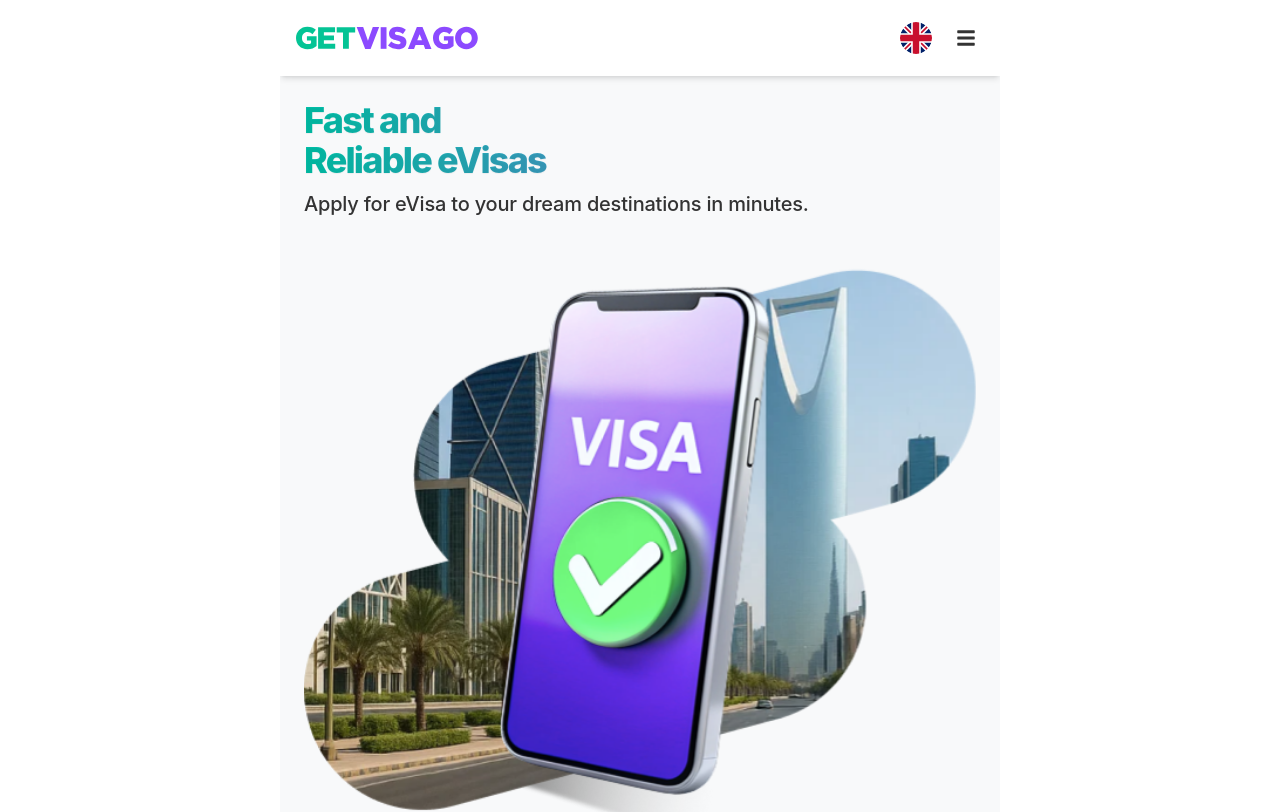
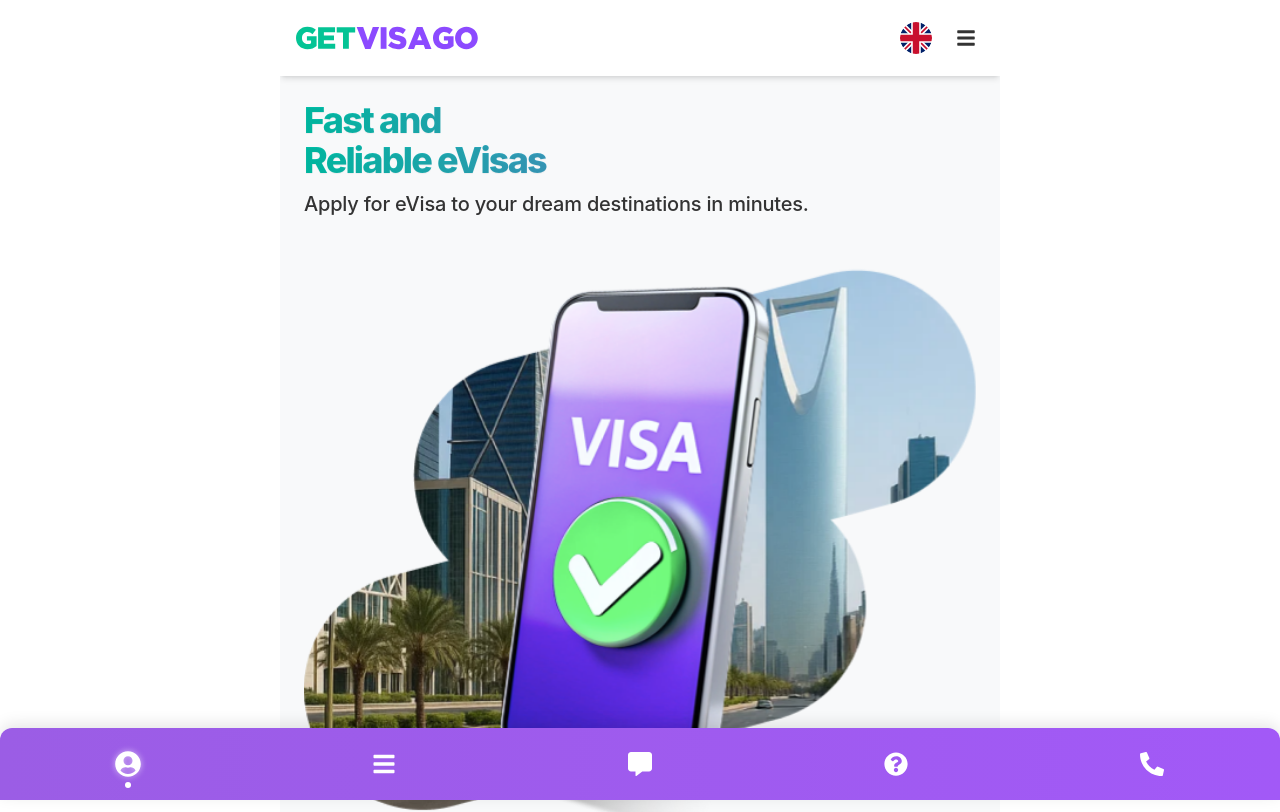
Before and after one commit to Iusif797/getvisago_final, a React (Vite) app: page / in a window 1280 px wide. Shown: the top 812 px of the page. Built offline with nearby package versions, Linux system fonts and the light colour scheme.

Commit message:
Растянуто нижнее меню на всю ширину и убраны подписи

```diff
--- a/src/components/Footer/Footer.jsx
+++ b/src/components/Footer/Footer.jsx
@@ -24,6 +24,7 @@ const Footer = () => {
             <img src={masterCardIcon} alt="MasterCard" className="payment-icon" />
           </div>
         </div>
+      </div>
 
       <div className="footer-nav">
         <div
@@ -33,7 +34,6 @@ const Footer = () => {
           <div className="nav-icon-wrapper">
             <FaUserCircle className="nav-icon" />
           </div>
-            <span className="nav-label">Account</span>
         </div>
 
         <div
@@ -43,7 +43,6 @@ const Footer = () => {
           <div className="nav-icon-wrapper">
             <FaBars className="nav-icon" />
           </div>
-            <span className="nav-label">Menu</span>
         </div>
 
         <div
@@ -53,7 +52,6 @@ const Footer = () => {
           <div className="nav-icon-wrapper">
             <FaCommentAlt className="nav-icon" />
           </div>
-            <span className="nav-label">Chat</span>
         </div>
 
         <div
@@ -63,7 +61,6 @@ const Footer = () => {
           <div className="nav-icon-wrapper">
             <FaQuestionCircle className="nav-icon" />
           </div>
-            <span className="nav-label">Help</span>
         </div>
 
         <div
@@ -73,8 +70,6 @@ const Footer = () => {
           <div className="nav-icon-wrapper">
             <FaPhoneAlt className="nav-icon" />
           </div>
-            <span className="nav-label">Call</span>
-          </div>
         </div>
       </div>
     </footer>
--- a/src/index.css
+++ b/src/index.css
@@ -544,7 +544,7 @@
 
   /* Стили для футера */
   .footer-section {
-    @apply w-full bg-white border-t border-visa-gray-200;
+    @apply w-full bg-white border-t border-visa-gray-200 relative pb-16;
   }
 
   .footer-container {
@@ -576,33 +576,25 @@
   }
 
   .footer-nav {
-    @apply py-3 flex justify-between items-center bg-gradient-to-r from-visa-purple to-visa-purple-feature rounded-t-xl shadow-lg;
+    @apply py-3 flex justify-between items-center bg-gradient-to-r from-visa-purple to-visa-purple-feature rounded-t-xl shadow-lg w-full fixed bottom-0 left-0;
     box-shadow: 0 -4px 15px rgba(0, 0, 0, 0.1);
   }
 
   .nav-item {
-    @apply flex flex-col items-center cursor-pointer px-3 py-2 relative transition-all duration-300;
+    @apply flex justify-center items-center cursor-pointer px-3 py-2 relative transition-all duration-300;
     width: 20%;
   }
 
   .nav-icon-wrapper {
-    @apply bg-transparent flex items-center justify-center mb-1 rounded-full transition-all duration-300 p-1;
+    @apply bg-transparent flex items-center justify-center rounded-full transition-all duration-300 p-1;
   }
 
   .nav-icon {
-    @apply text-white text-lg transition-all duration-300;
-  }
-
-  .nav-label {
-    @apply text-white text-xs font-medium opacity-80 transition-all duration-300;
+    @apply text-white text-2xl transition-all duration-300;
   }
 
   .nav-item:hover .nav-icon {
     @apply transform scale-110;
-  }
-
-  .nav-item:hover .nav-label {
-    @apply opacity-100;
   }
 
   .nav-item.active {
@@ -618,8 +610,4 @@
     @apply text-white scale-110;
     filter: drop-shadow(0 0 3px rgba(255, 255, 255, 0.6));
   }
-
-  .nav-item.active .nav-label {
-    @apply opacity-100 font-semibold;
-  }
 }
```
Lines whose indentation alone changed are shown as unchanged.
